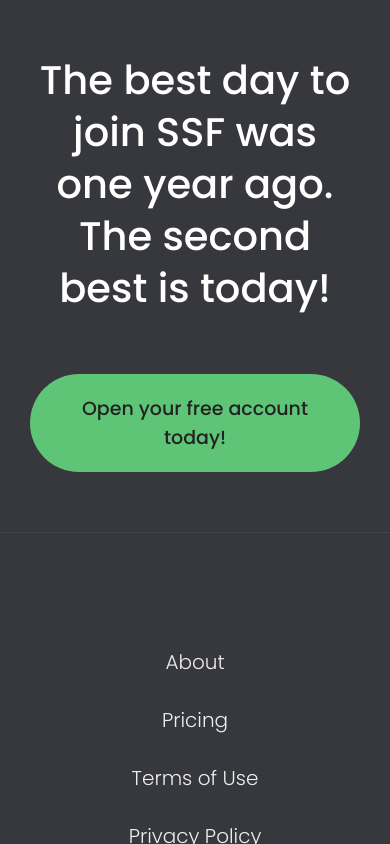
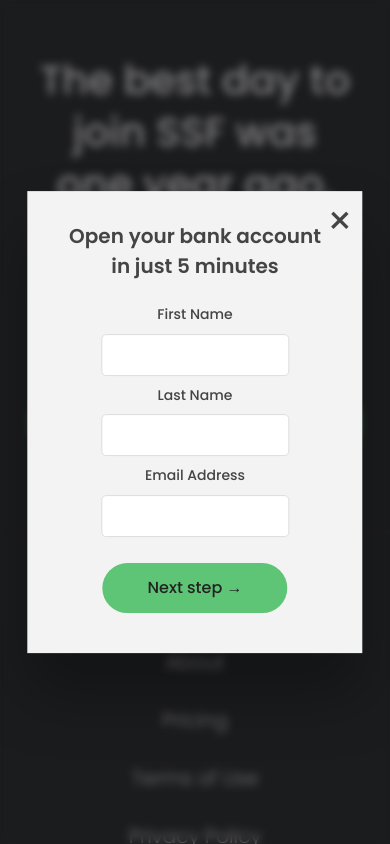
Before and after one commit to Aleksey-Mazur/SSF-Bank-Website, a website: page index.html in a window 390 px wide. Both pictures are taken after a click on the button "Open your free account today!". Shown: the part 5026-5870 px from the top of the page. Drawn offline with Linux system fonts and the light colour scheme.

Commit message:
modal window functionality implemented; responsive modal added

```diff
--- a/js/script.js
+++ b/js/script.js
@@ -28,3 +28,28 @@
     });
   });
 });
+
+// ========== MODAL WINDOW ==========
+const modal = document.querySelector('.modal');
+const overlay = document.querySelector('.overlay');
+const btnCloseModal = document.querySelector('.btn--close-modal');
+const btnsOpenModal = document.querySelectorAll('.btn--show-modal');
+
+const openModal = function () {
+  modal.classList.remove('hidden');
+  overlay.classList.remove('hidden');
+};
+
+const closeModal = function () {
+  modal.classList.add('hidden');
+  overlay.classList.add('hidden');
+};
+
+btnsOpenModal.forEach(btnOpen => btnOpen.addEventListener('click', openModal));
+
+btnCloseModal.addEventListener('click', closeModal);
+overlay.addEventListener('click', closeModal);
+
+document.addEventListener('keydown', function (e) {
+  if (e.key === 'Escape' && !modal.classList.contains('hidden')) closeModal();
+});
--- a/scss/_modal-window.scss
+++ b/scss/_modal-window.scss
@@ -10,6 +10,8 @@
   box-shadow: 0 4rem 6rem rgba(0, 0, 0, 0.3);
   z-index: 1000;
   transition: all 0.5s;
+  max-height: 90vh;
+  overflow-y: auto;
 
   .modal__header {
     font-size: 3.25rem;
@@ -84,3 +86,47 @@
   font-size: 1.5rem;
   font-weight: 400;
 }
+
+// ========== RESPONSIVE ==========
+@media (max-width: 1200px) {
+  .modal {
+    width: 70%;
+  }
+}
+
+@media (max-width: 768px) {
+  .modal {
+    padding: 3rem;
+    width: 86%;
+
+    .btn--close-modal {
+      top: 0;
+      right: 1rem;
+    }
+
+    .modal__header {
+      font-size: 2rem;
+      margin-bottom: 2rem;
+      text-align: center;
+    }
+
+    .modal__form {
+      display: flex;
+      flex-direction: column;
+      gap: 0.6rem;
+      margin: 0 2rem;
+
+      label {
+        font-size: 1.4rem;
+      }
+
+      input {
+        width: 80%;
+      }
+
+      button {
+        margin: 2rem 0 1rem;
+      }
+    }
+  }
+}
```
Also changed, not shown: css/min/main.min.css.
